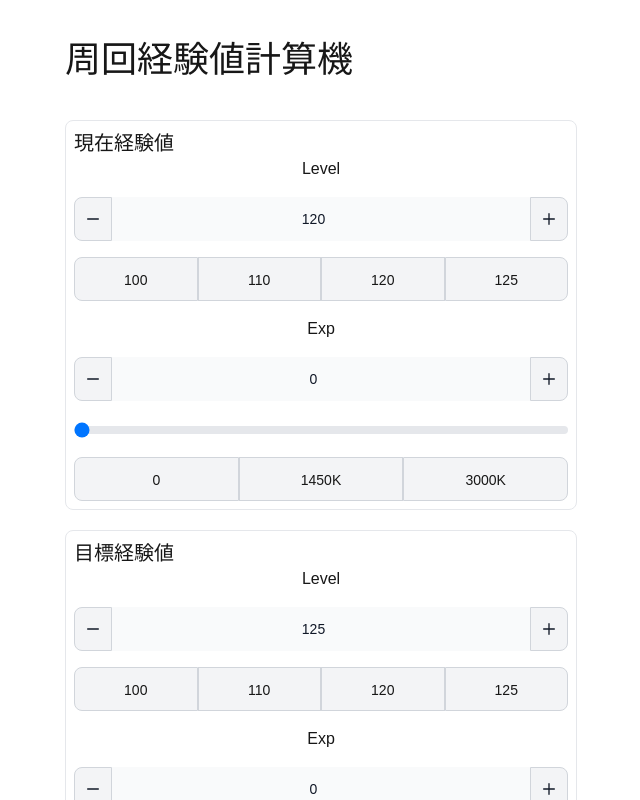
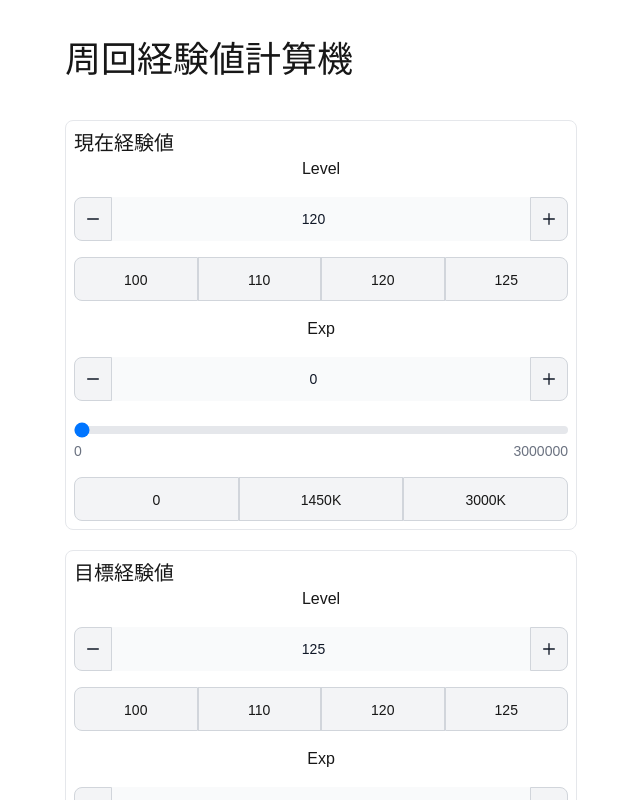
Before and after one commit to kanade2001/azurlane-webtool, a Next.js app: page /exp-calculator in a window 1280 px wide. Shown: the top 800 px of the page, without its empty margins (319-959 px from the left). Built offline with nearby package versions, Linux system fonts and the light colour scheme.

Commit message:
Feat-ラベルを追加

```diff
--- a/src/app/exp-calculator/_components/exp-field.tsx
+++ b/src/app/exp-calculator/_components/exp-field.tsx
@@ -40,6 +40,7 @@ export default function ExpField(props: ExpFieldProps) {
           max_value={props.max_exp}
           value={props.exp}
           onChange={(exp) => props.setExp(exp)}
+          show_label
         />
         <LineButton
           buttons={[
--- a/src/components/field/slide-input.tsx
+++ b/src/components/field/slide-input.tsx
@@ -3,6 +3,7 @@ interface SlideInputProps {
   onChange: (value: number) => void;
   min_value: number;
   max_value: number;
+  show_label: boolean;
 }
 
 const CalcRatio = (value: number, min: number, max: number) => {
@@ -27,6 +28,12 @@ const SlideInput: React.FC<SlideInputProps> = (props: SlideInputProps) => {
           )
         }
       />
+      {props.show_label && (
+        <div className="flex w-full justify-between text-sm text-gray-500">
+          <span className="text-left">{props.min_value}</span>
+          <span className="text-right">{props.max_value}</span>
+        </div>
+      )}
     </div>
   );
 };
```
